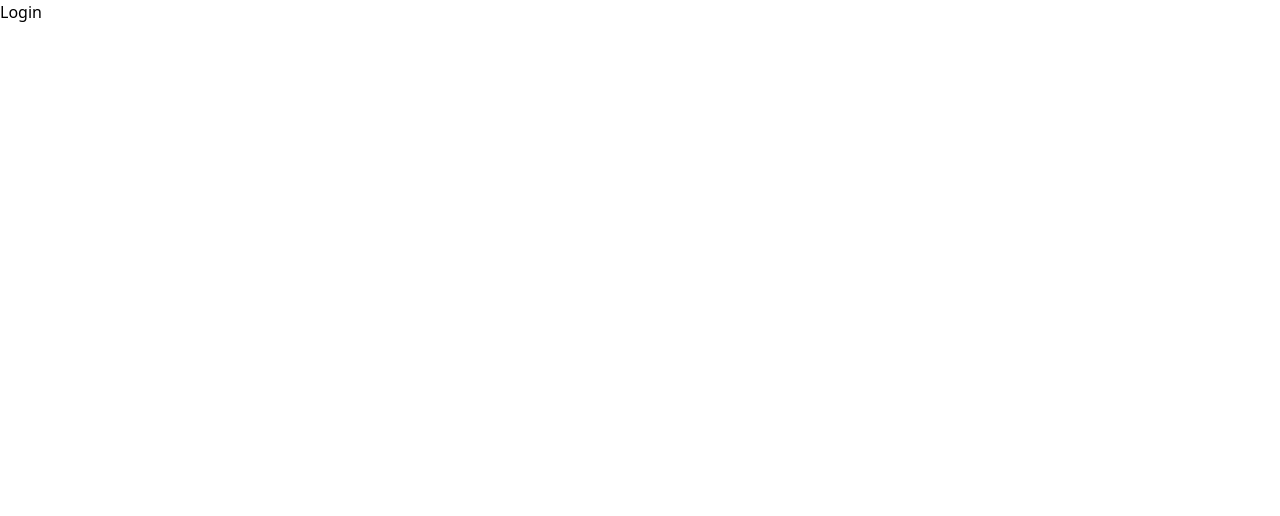
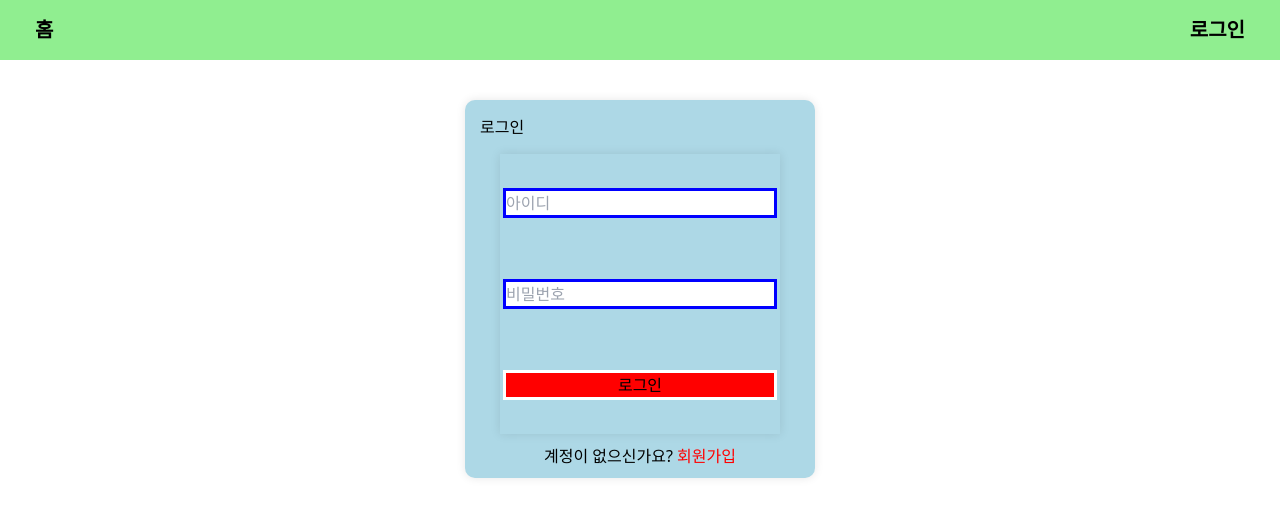
Before and after one commit to JungminLee97/mbti-indiviual-project, a React (Vite) app: page /login in a window 1280 px wide. Shown: the top 516 px of the page. Built offline with nearby package versions, Linux system fonts and the light colour scheme.

Commit message:
Feat: 헤더바 고정,  AuthForm 컴포넌트 style 완성 및 login, signup 에 사용완료

```diff
--- a/src/App.jsx
+++ b/src/App.jsx
@@ -5,10 +5,13 @@ import Profile from "./pages/Profile";
 import Signup from "./pages/Signup";
 import Test from "./pages/Test";
 import TestResult from "./pages/TestResult ";
+import Headerbar from "./components/Headerbar";
 
 function App() {
   return (
     <BrowserRouter>
+      <Headerbar />
+
       <Routes>
         <Route path="/" element={<Home />} />
         <Route path="/login" element={<Login />} />
--- a/src/components/AuthForm.jsx
+++ b/src/components/AuthForm.jsx
@@ -1,5 +1,73 @@
+import { Link } from "react-router";
+
 const AuthForm = () => {
-  return <div>AuthForm</div>;
+  return (
+    <>
+      <div
+        style={{
+          display: "flex",
+          justifyContent: "center",
+          alignItems: "center",
+        }}
+      >
+        <div
+          style={{
+            backgroundColor: "lightblue",
+            width: "auto",
+            minWidth: "350px",
+            height: "auto",
+            minHeight: "350px",
+            marginTop: "40px",
+            borderRadius: "10px",
+            boxShadow: "0 0 10px 0 rgba(0,0,0,0.1)",
+          }}
+        >
+          <h1
+            style={{
+              margin: "15px",
+            }}
+          >
+            로그인
+          </h1>
+          <div
+            style={{
+              display: "flex",
+              flexDirection: "column",
+              width: "280px",
+              height: "280px",
+              justifyContent: "space-around",
+              margin: "auto",
+              border: "3px solid lightblue",
+              boxShadow: "0 0 10px 0 rgba(0,0,0,0.1)",
+            }}
+          >
+            <input
+              style={{ border: "3px solid blue" }}
+              placeholder="아이디"
+            ></input>
+            <input
+              style={{ border: "3px solid blue" }}
+              placeholder="비밀번호"
+            ></input>
+            <button
+              style={{
+                backgroundColor: "red",
+                border: "3px solid white",
+              }}
+            >
+              로그인
+            </button>
+          </div>
+          <h4 style={{ textAlign: "center", margin: "10px" }}>
+            계정이 없으신가요?{" "}
+            <Link style={{ color: "red" }} to={"/signup"}>
+              회원가입
+            </Link>{" "}
+          </h4>
+        </div>
+      </div>
+    </>
+  );
 };
 
 export default AuthForm;
--- /dev/null
+++ b/src/components/Headerbar.jsx
@@ -0,0 +1,26 @@
+import { Link } from "react-router";
+
+const Headerbar = () => {
+  return (
+    <div
+      style={{
+        backgroundColor: "lightgreen",
+        display: "flex",
+        justifyContent: "space-between",
+        alignItems: "center",
+        padding: "15px",
+        fontSize: "20px",
+        fontWeight: "bold",
+      }}
+    >
+      <Link to={"/"}>
+        <p style={{ margin: "0 20px " }}>홈 </p>
+      </Link>
+      <Link to={"/login"}>
+        <p style={{ margin: "0 20px " }}>로그인</p>
+      </Link>
+    </div>
+  );
+};
+
+export default Headerbar;
--- a/src/pages/Home.jsx
+++ b/src/pages/Home.jsx
@@ -4,7 +4,10 @@ const Home = () => {
   return (
     <>
       <div>Home</div>
-      <Link to="/login">dd</Link>
+
+      <Link to="/login">
+        <button>로그인</button>
+      </Link>
     </>
   );
 };
--- a/src/pages/Login.jsx
+++ b/src/pages/Login.jsx
@@ -1,5 +1,11 @@
+import AuthForm from "../components/AuthForm";
+
 const Login = () => {
-  return <div>Login</div>;
+  return (
+    <>
+      <AuthForm />
+    </>
+  );
 };
 
 export default Login;
--- a/src/pages/Signup.jsx
+++ b/src/pages/Signup.jsx
@@ -1,5 +1,78 @@
+import { Link } from "react-router";
+
 const Signup = () => {
-  return <div>Signup</div>;
+  return (
+    <>
+      <div
+        style={{
+          display: "flex",
+          justifyContent: "center",
+          alignItems: "center",
+        }}
+      >
+        <div
+          style={{
+            backgroundColor: "lightblue",
+            width: "auto",
+            minWidth: "350px",
+            height: "auto",
+            minHeight: "350px",
+            marginTop: "40px",
+            borderRadius: "10px",
+            boxShadow: "0 0 10px 0 rgba(0,0,0,0.1)",
+          }}
+        >
+          <h1
+            style={{
+              margin: "15px",
+            }}
+          >
+            로그인
+          </h1>
+          <div
+            style={{
+              display: "flex",
+              flexDirection: "column",
+              width: "280px",
+              height: "280px",
+              justifyContent: "space-around",
+              margin: "auto",
+              border: "3px solid lightblue",
+              boxShadow: "0 0 10px 0 rgba(0,0,0,0.1)",
+            }}
+          >
+            <input
+              style={{ border: "3px solid blue" }}
+              placeholder="아이디"
+            ></input>
+            <input
+              style={{ border: "3px solid blue" }}
+              placeholder="비밀번호"
+            ></input>
+            <input
+              style={{ border: "3px solid blue" }}
+              placeholder="닉네임"
+            ></input>
+
+            <button
+              style={{
+                backgroundColor: "red",
+                border: "3px solid white",
+              }}
+            >
+              회원가입
+            </button>
+          </div>
+          <h4 style={{ textAlign: "center", margin: "10px" }}>
+            계정이 없으신가요?{" "}
+            <Link style={{ color: "red" }} to={"/login"}>
+              로그인
+            </Link>{" "}
+          </h4>
+        </div>
+      </div>
+    </>
+  );
 };
 
 export default Signup;
```
